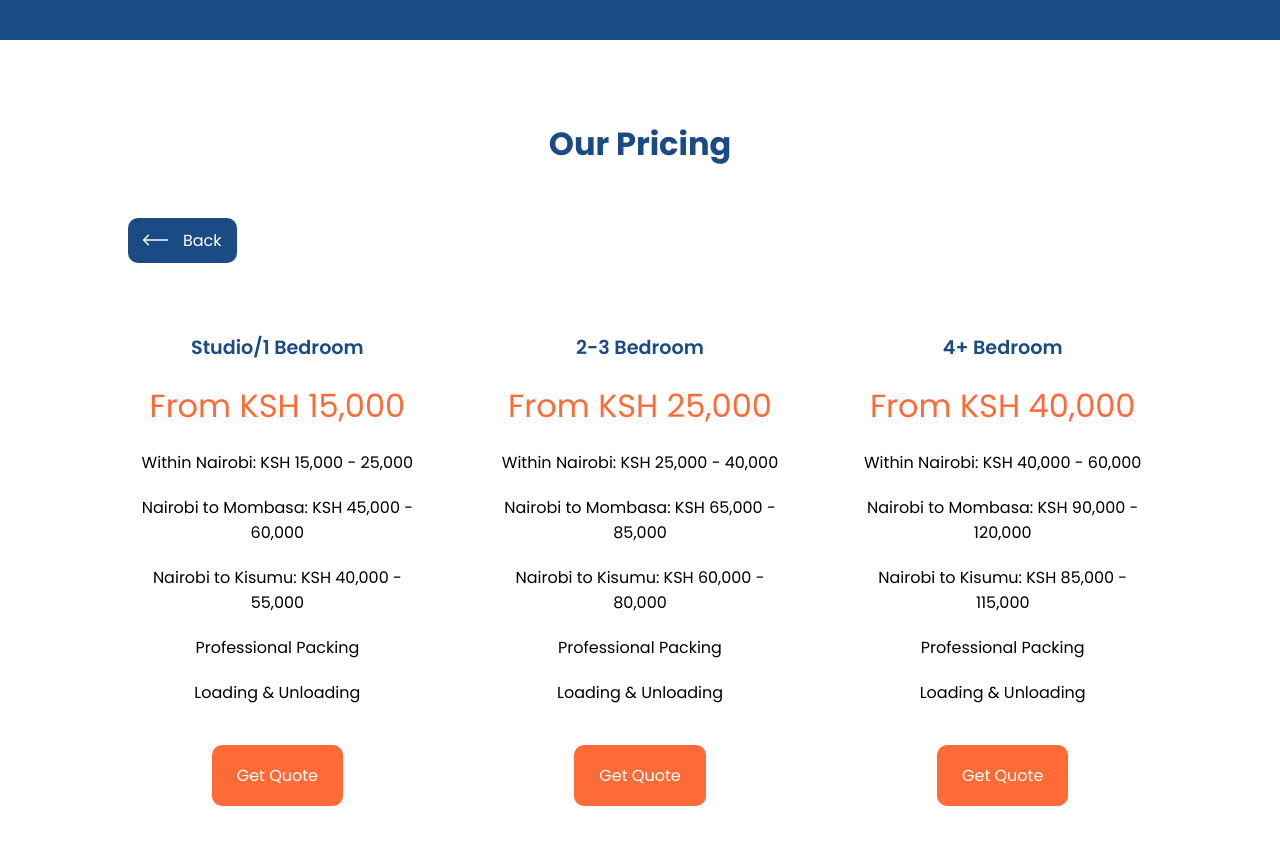
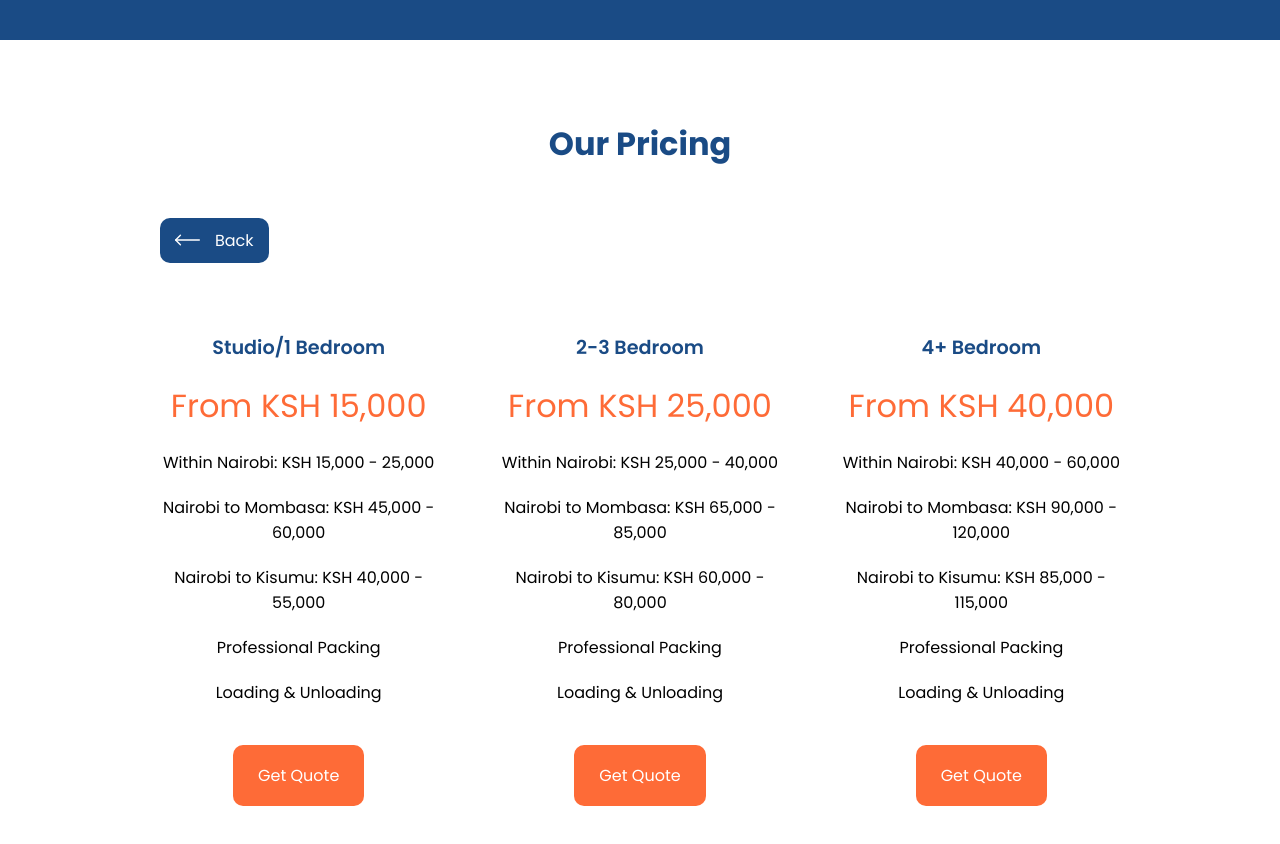
Before and after one commit to networkchaos/CountyMovers, a React (Vite) app in the folder Movers-Landing-Page/: page / in a window 1280 px wide. Shown: the part 2040-2884 px from the top of the page. Built offline with nearby package versions, Linux system fonts and the light colour scheme.

Commit message:
Styled Scrollbar

```diff
--- a/Movers-Landing-Page/src/Components/Pricing/Pricing.css
+++ b/Movers-Landing-Page/src/Components/Pricing/Pricing.css
@@ -1,5 +1,5 @@
 .our-pricing-container{
-    width: 80%;
+    width: 75%;
     margin: 80px auto;
 }
 .our-pricing-container h1{
--- a/Movers-Landing-Page/src/index.css
+++ b/Movers-Landing-Page/src/index.css
@@ -13,3 +13,27 @@ a{
     color: inherit;
     cursor: pointer;
 }
+
+/* Styling Scrollbar for the whole page */
+::-webkit-scrollbar {
+    width: 8px;
+    height: 10%;
+}
+
+::-webkit-scrollbar-track {
+    background: rgba(0, 0, 0, 0.1);
+    border-radius: 10px;
+}
+
+::-webkit-scrollbar-thumb {
+    background: hsla(14, 76%, 68%, 0.712);
+    border-radius: 5px;
+}
+
+::-webkit-scrollbar-thumb:hover {
+    background: hsla(14, 73%, 46%, 0.829);
+}
+
+::-webkit-scrollbar-button {
+    display: none;
+}
```
